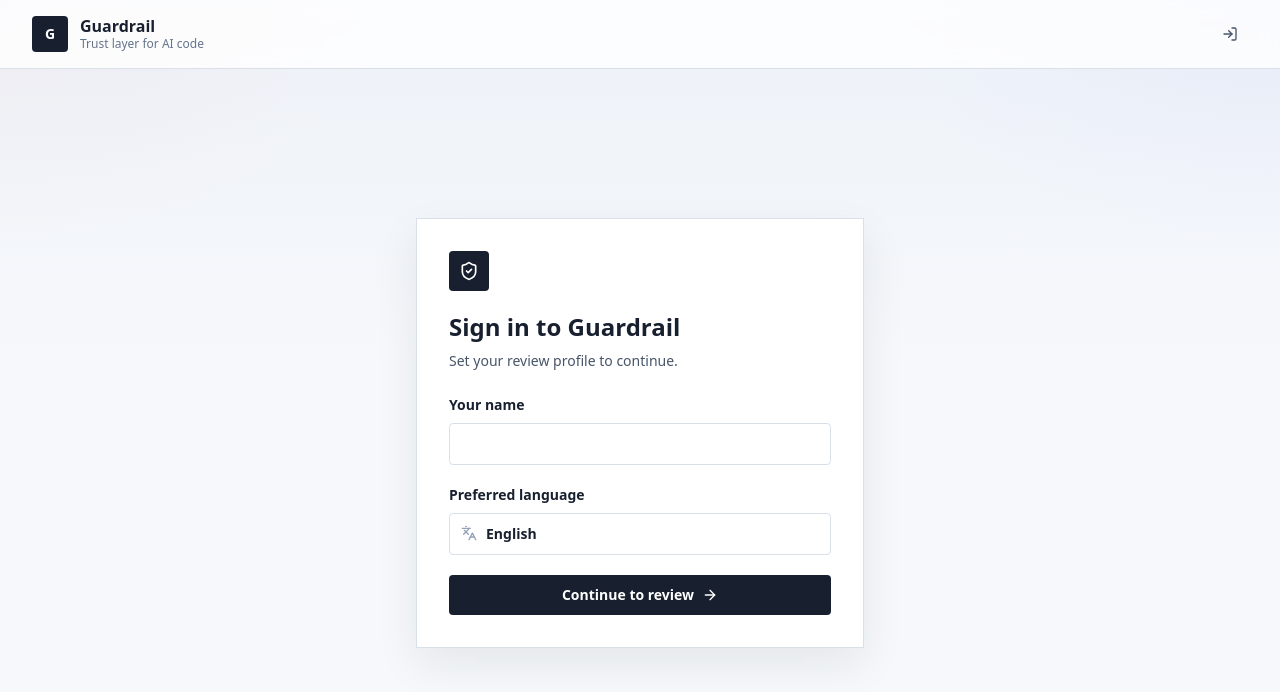
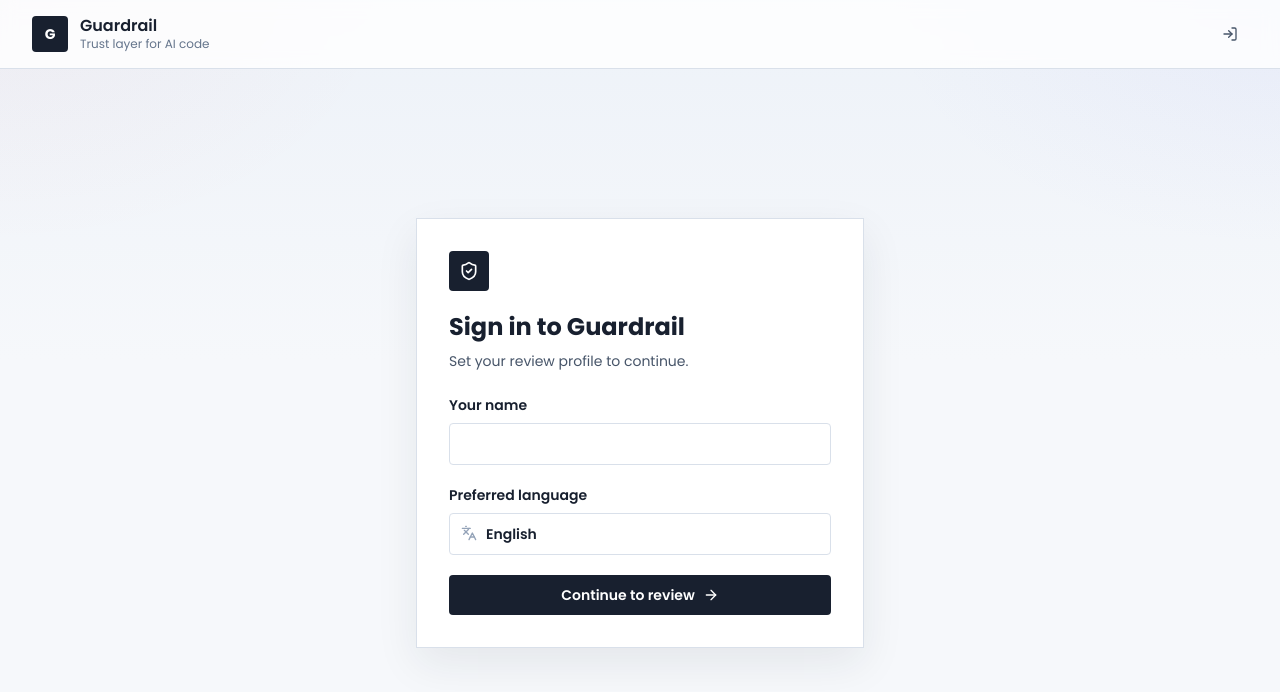
Before and after one commit to vijaynivasssabasu-dev/guardrail, a Next.js app: page /login in a window 1280 px wide. Shown: the top 692 px of the page. Built offline with nearby package versions, Linux system fonts and the light colour scheme.

Commit message:
Add Poppins Google font
Added Poppins font to the layout and applied it to the body.

```diff
--- a/app/layout.tsx
+++ b/app/layout.tsx
@@ -1,7 +1,14 @@
 import type { Metadata } from "next";
+import { Poppins } from "next/font/google";
 import { AppHeader } from "@/components/AppHeader";
 import { SessionGate } from "@/components/SessionGate";
 import "./globals.css";
+
+const poppins = Poppins({
+  subsets: ["latin"],
+  weight: ["400", "500", "600", "700"],
+  display: "swap"
+});
 
 export const metadata: Metadata = {
   title: "Guardrail",
@@ -15,7 +22,7 @@
 }>) {
   return (
     <html lang="en">
-      <body>
+      <body className={poppins.className}>
         <AppHeader />
         <SessionGate>{children}</SessionGate>
       </body>
```
